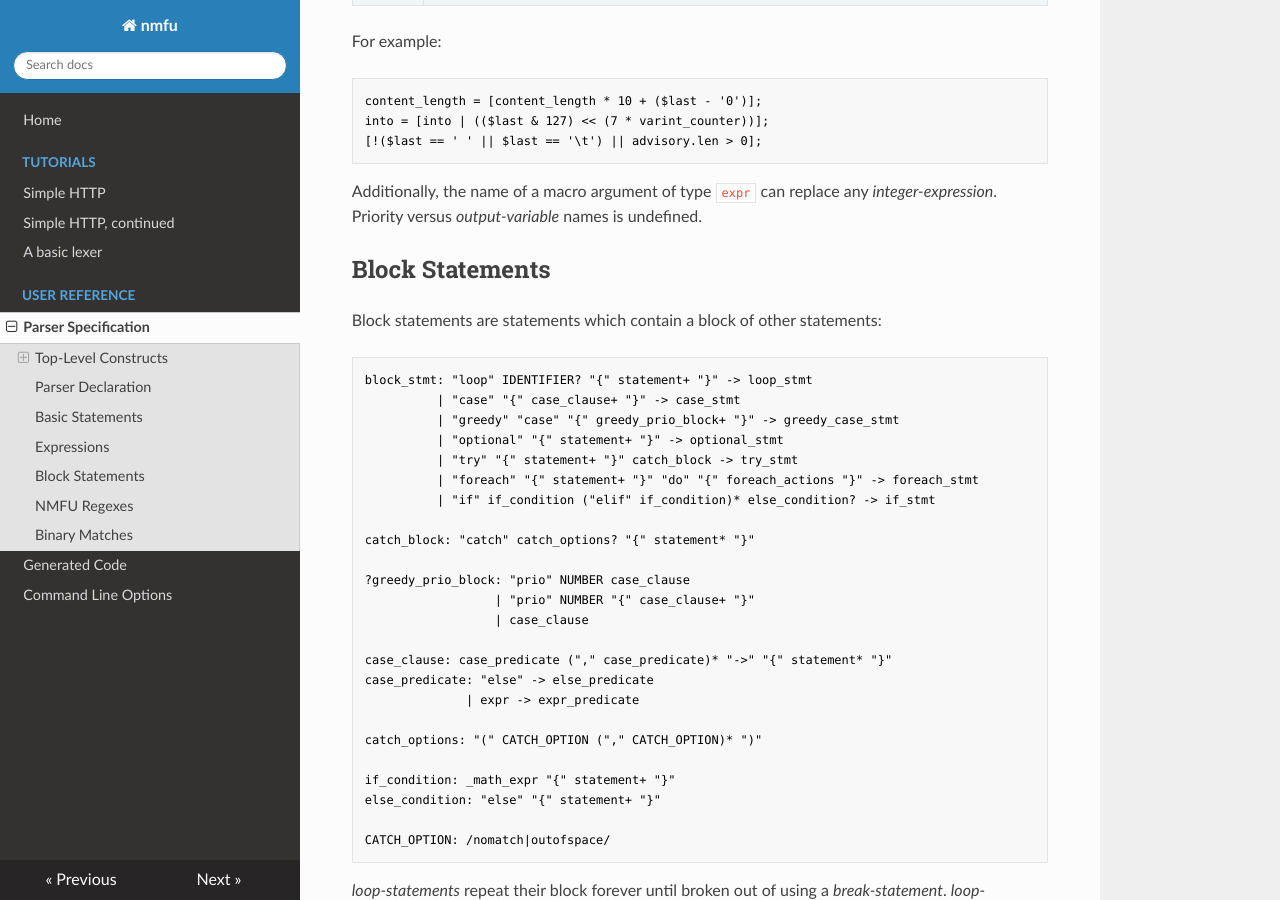
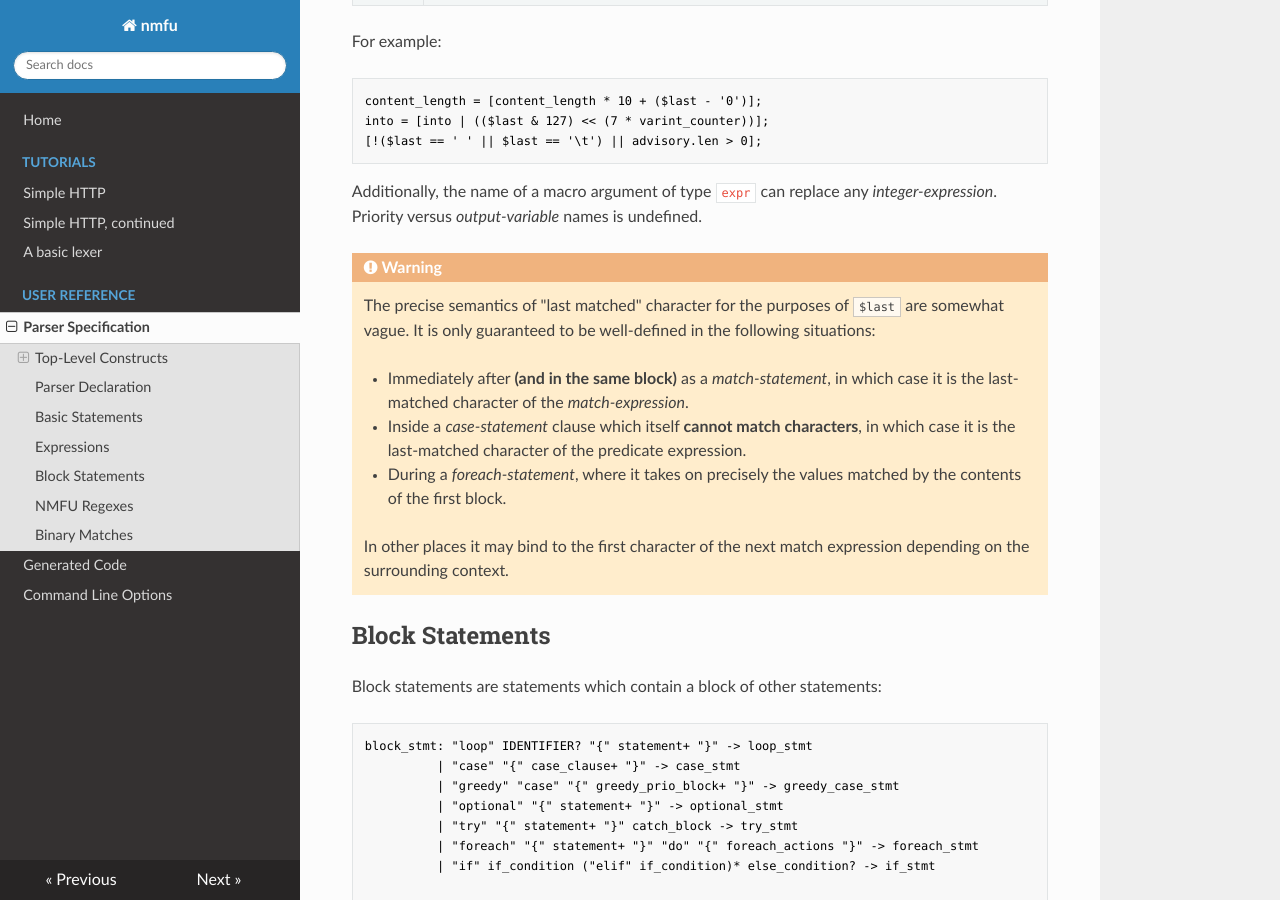
Before and after one commit to mincrmatt12/nmfu, an MkDocs documentation site: the page built from docs/user-ref/parser.md, in a window 1280 px wide and 900 px high, scrolled down 6770 px. Built offline with MkDocs 1.6.1, drawn with Linux system fonts in a browser that asks for light colours.

Commit message:
Add a few words to the documentation about how `$last` can break

```diff
--- a/docs/user-ref/parser.md
+++ b/docs/user-ref/parser.md
@@ -292,6 +292,16 @@ into = [into | (($last & 127) << (7 * varint_counter))];
 
 Additionally, the name of a macro argument of type `expr` can replace any _integer-expression_. Priority versus _output-variable_ names is undefined.
 
+!!! warning
+    The precise semantics of "last matched" character for the purposes of `$last` are somewhat vague. It is only guaranteed to be well-defined in the following
+    situations:
+
+    - Immediately after **(and in the same block)** as a _match-statement_, in which case it is the last-matched character of the _match-expression_.
+    - Inside a _case-statement_ clause which itself **cannot match characters**, in which case it is the last-matched character of the predicate expression.
+    - During a _foreach-statement_, where it takes on precisely the values matched by the contents of the first block.
+
+    In other places it may bind to the first character of the next match expression depending on the surrounding context.
+
 ## Block Statements
 
 Block statements are statements which contain a block of other statements:
```
